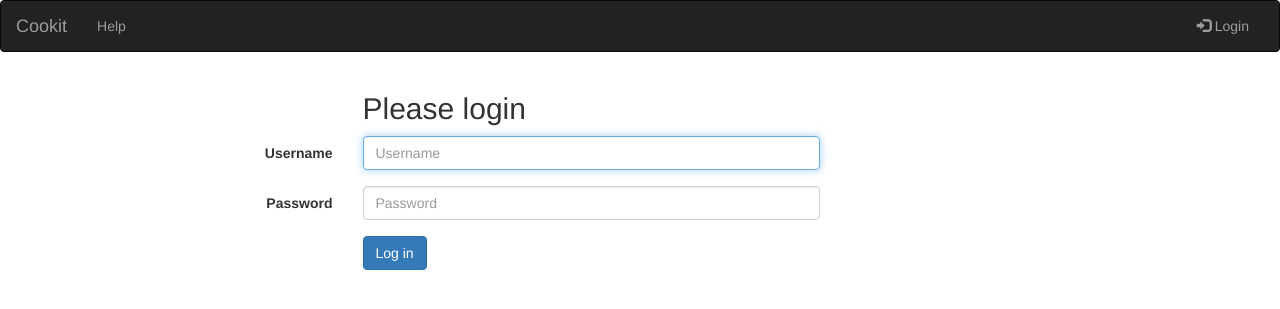
After one commit to Tatsi/Cookit, a Django app: page /accounts/login/ in a window 1280 px wide. The commit adds this page. Shown: the top 309 px of the page. Run offline with Django 3.2, Linux system fonts and the light colour scheme; some libraries are stand-ins or nearby versions.

Commit message:
Basic login added. Added admin and user accounts.

```diff
--- a/cookit/settings.py
+++ b/cookit/settings.py
@@ -119,3 +119,8 @@ USE_TZ = True
 # https://docs.djangoproject.com/en/1.10/howto/static-files/
 
 STATIC_URL = '/static/'
+
+# Custom settings
+
+LOGIN_REDIRECT_URL = '/'
+LOGOUT_REDIRECT_URL = '/'
--- a/cookit/urls.py
+++ b/cookit/urls.py
@@ -15,9 +15,12 @@ Including another URLconf
 """
 from django.conf.urls import url
 from django.contrib import admin
+from django.contrib.auth import views as auth_views
 import main.views
 
 urlpatterns = [
     url(r'^admin/', admin.site.urls),
-    url(r'^$', main.views.mainpage)
+    url(r'^$', main.views.mainpage),
+    url(r'^accounts/login/$', auth_views.login, name="login"),
+    url(r'^logout/$', auth_views.logout, name="logout")
 ]
--- a/main/templates/base/navbar.html
+++ b/main/templates/base/navbar.html
@@ -13,6 +13,11 @@
 				<li><a href="/">Help</a></li>
 			</ul>
 			<ul class="nav navbar-nav navbar-right">
+				{% if not user.is_authenticated %}
+					<li><a href="{% url 'login' %}"><span class="glyphicon glyphicon-log-in"></span> Login</a></li>
+				{% else %}
+					<li><a href="{% url 'logout' %}"><span class="glyphicon glyphicon-log-out"></span> Logout</a></li>
+				{% endif %}
 			</ul>
 		</div>
 	</div>
--- /dev/null
+++ b/main/templates/registration/login.html
@@ -0,0 +1,56 @@
+{% extends "base/base.html" %}
+
+{% block content %}
+
+<div class="row">
+    <div class="col-sm-5 col-sm-offset-3">
+        {% if next and user.is_authenticated %}
+            <h2>You have insufficient permissions</h2>
+        {% else %}
+            <h2>Please login</h2>
+        {% endif %}
+    </div>
+</div>
+
+
+<form method="post" class="form-horizontal" action="{% url 'login' %}">
+    {% csrf_token %}
+    <div class="row">
+        <div class="col-sm-5 col-sm-offset-3">
+            {% for error in form.non_field_errors %}
+                {{error}}
+            {% endfor %}
+        </div>
+    </div>
+    <div class="form-group">
+        <label for="inputUsername" class="col-sm-3 control-label">Username</label>
+        <div class="col-sm-5">
+            <input type="text" name="username" value="{{form.username.value|default_if_none:''}}" class="form-control"
+                   id="inputUsername" placeholder="Username" autofocus>
+        </div>
+        <div class="col-sm-5 col-sm-offset-3">
+            {% for error in form.username.errors %}
+                {{error}}
+            {% endfor %}
+        </div>
+    </div>
+    <div class="form-group">
+        <label for="inputPassword" class="col-sm-3 control-label">Password</label>
+        <div class="col-sm-5">
+            <input type="password" name="password" class="form-control" id="inputPassword" placeholder="Password">
+        </div>
+        <div class="col-sm-5 col-sm-offset-3">
+            {% for error in form.password.errors %}
+                {{error}}
+            {% endfor %}
+        </div>
+    </div>
+    <div class="form-group">
+        <div class="col-sm-offset-3 col-sm-1 col-xs-6">
+            <button type="submit" class="btn btn-primary">Log in</button>
+            <input type="hidden" name="next" value="{{ next }}"/>
+        </div>
+    </div>
+</form>
+
+{% endblock %}
--- a/main/views.py
+++ b/main/views.py
@@ -3,3 +3,7 @@ from django.shortcuts import render
 def mainpage(request):
 	context = {}
 	return render(request, 'mainpage.html', context)
+
+
+#def login(request):
+#    return render(request, "login.html", {})
```
Also changed, not shown: db.sqlite3.
